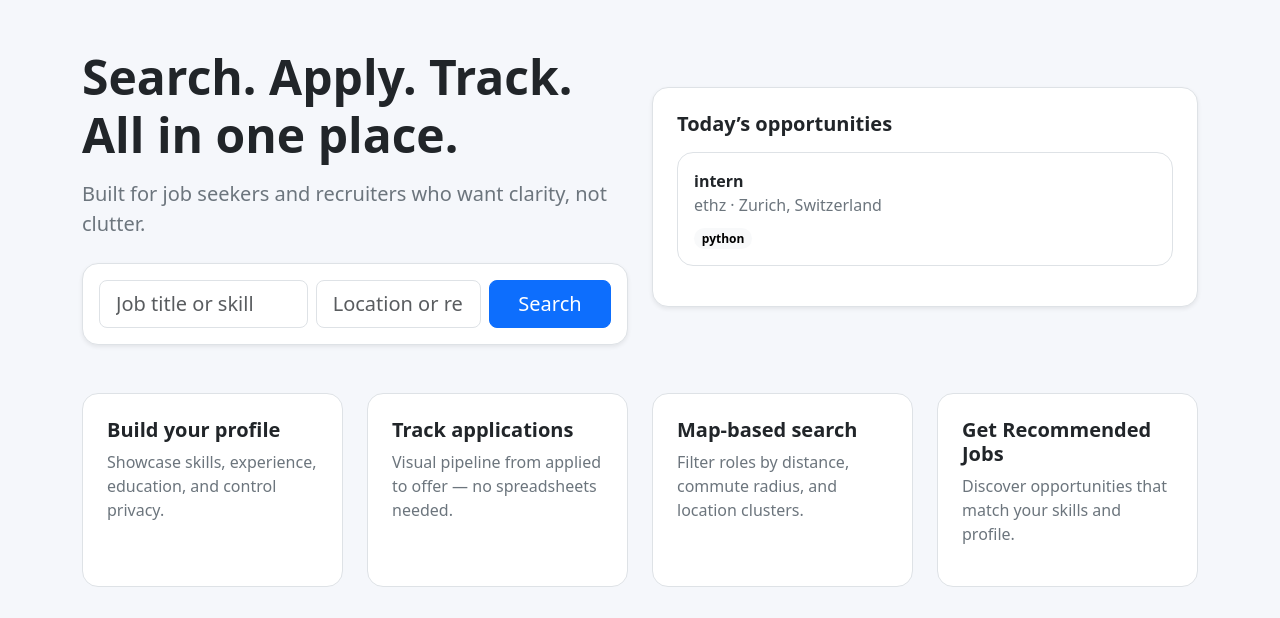
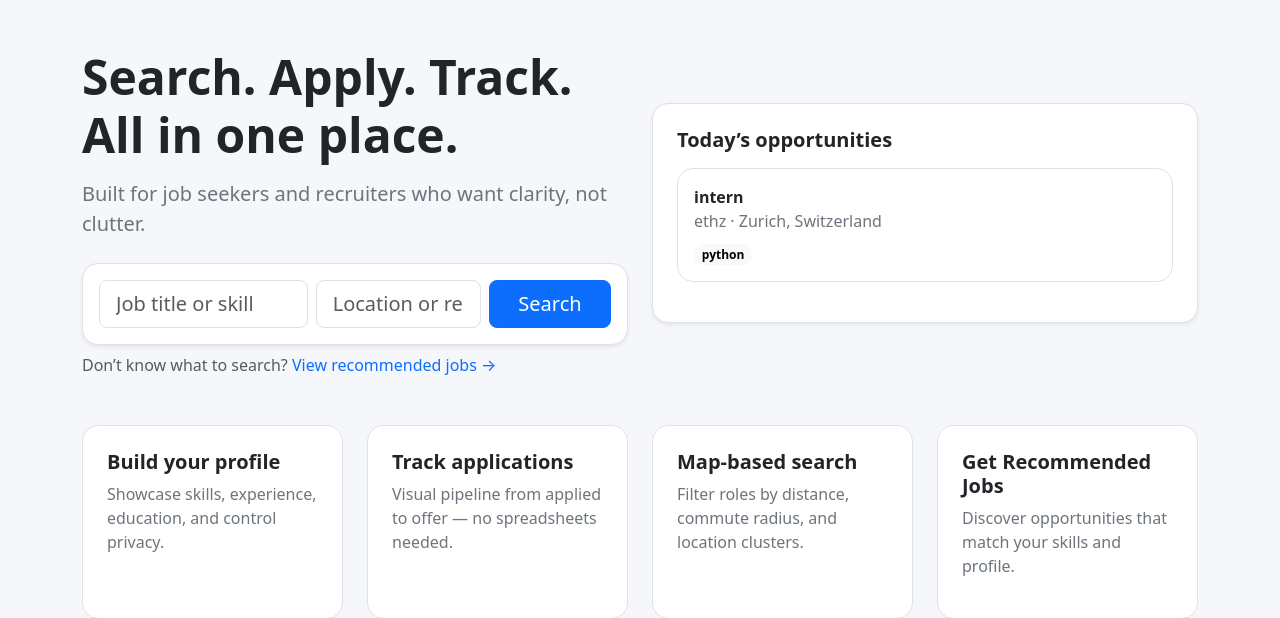
Before and after one commit to zangelina/cs2340, a Django app: page / in a window 1280 px wide. Shown: the part 73-691 px from the top of the page. Run offline with Django 5.2, Linux system fonts and the light colour scheme; a user stored in the database is signed in; data comes from the database, SQL or seed files in the repository.

Commit message:
Update home.html

```diff
--- a/jobsearch/jobsearch/jobs/templates/jobs/home.html
+++ b/jobsearch/jobsearch/jobs/templates/jobs/home.html
@@ -48,6 +48,16 @@
           </div>
         </div>
       </form>
+
+      {% if user.is_authenticated and user.is_job_seeker %}
+      <div class="mt-2 text-muted">
+        Don’t know what to search?
+        <a href="{% url 'recommended_jobs' %}" class="text-decoration-none">
+          View recommended jobs →
+        </a>
+      </div>
+      {% endif %}
+
     </div>
 
     <div class="col-lg-6">
```
